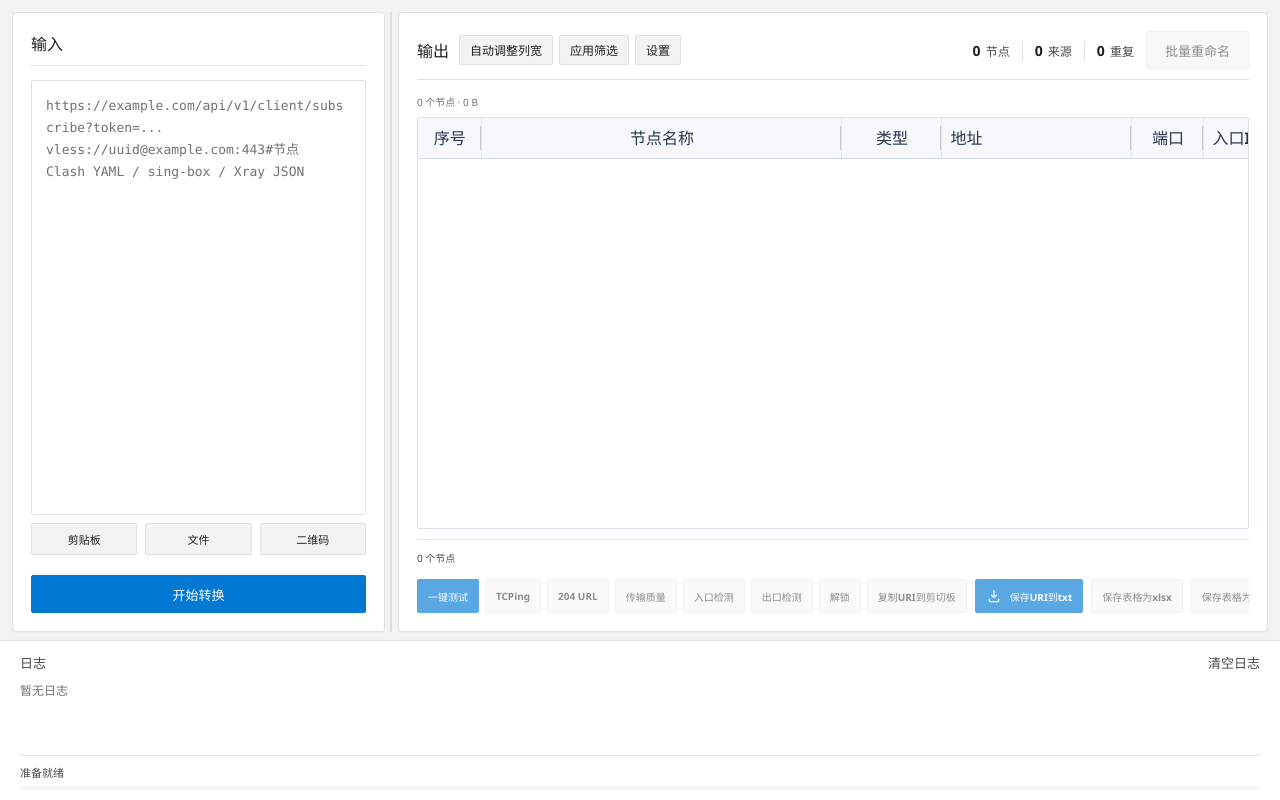
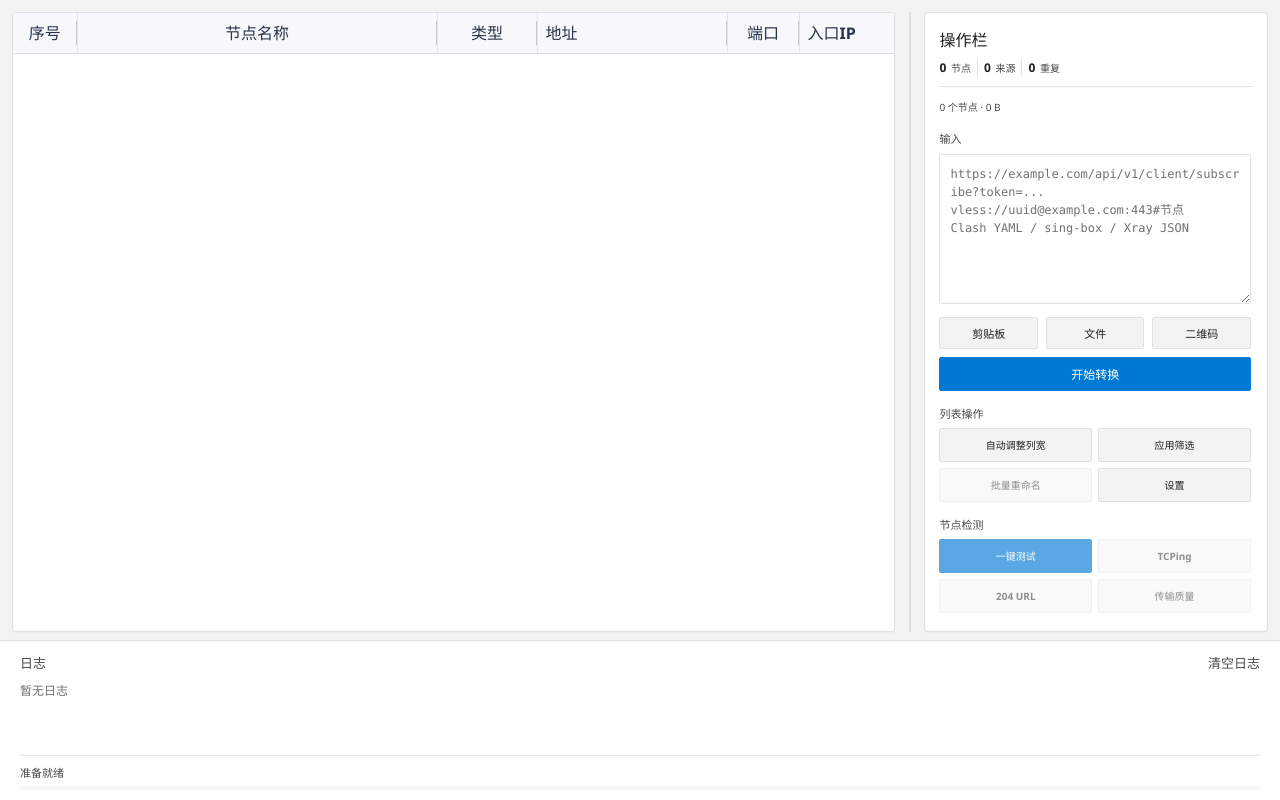
Before and after one commit to HanJason233/all2uri, a website built with Vite: page index.html in a window 1280 px wide. Built offline with nearby package versions, Linux system fonts and the light colour scheme.

Commit message:
合并输入与输出操作栏

```diff
--- a/index.html
+++ b/index.html
@@ -13,22 +13,44 @@
     <div class="app-shell">
       <main class="main-content">
         <div class="workspace" id="workspace">
-          <section class="panel input-panel" id="input-panel" aria-labelledby="input-title">
-            <div class="panel-header">
-              <div class="panel-title-group">
-                <h2 id="input-title">输入</h2>
+          <section class="panel output-panel" id="output-panel" aria-label="输出表格">
+            <div class="output-table-wrap" id="output-table-wrap">
+              <table class="output-table" id="output-table">
+                <colgroup id="output-table-columns"></colgroup>
+                <thead id="output-table-head"></thead>
+                <tbody id="output-table-body"></tbody>
+                <tfoot id="output-table-foot"></tfoot>
+              </table>
             </div>
-              <div class="panel-header-actions">
-                <span class="panel-status" id="processing-status" data-state="idle" role="status" hidden></span>
+          </section>
+
+          <div class="panel-resizer" data-resizer="0" role="separator" aria-orientation="vertical" aria-label="调整输出表格和操作栏宽度" title="拖动调整宽度，双击恢复默认比例" tabindex="0"></div>
+
+          <aside class="panel operation-panel" id="operation-panel" aria-labelledby="operation-panel-title">
+            <div class="operation-panel-header">
+              <h2 id="operation-panel-title">操作栏</h2>
+              <div class="result-stats" aria-live="polite">
+                <span><strong id="node-count">0</strong> 节点</span>
+                <span><strong id="source-count">0</strong> 来源</span>
+                <span><strong id="duplicate-count">0</strong> 重复</span>
               </div>
             </div>
 
+            <div class="operation-panel-status">
+              <span id="output-filter-count" role="status" aria-live="polite">等待输出</span>
+              <span class="node-test-status" id="node-test-status" role="status" aria-live="polite"></span>
+              <span class="panel-status" id="processing-status" data-state="idle" role="status" hidden></span>
+            </div>
+
+            <div class="operation-panel-groups">
+              <section class="operation-panel-group operation-input-group" aria-labelledby="operation-input-title">
+                <h3 id="operation-input-title">输入</h3>
                 <div class="textarea-wrap">
                   <textarea
                     id="subscription-urls"
                     class="url-input"
                     aria-label="订阅 / 节点内容"
-                rows="9"
+                    rows="8"
                     spellcheck="false"
                     autocomplete="off"
                     placeholder="https://example.com/api/v1/client/subscribe?token=...&#10;vless://uuid@example.com:443#节点&#10;Clash YAML / sing-box / Xray JSON"
@@ -43,56 +65,25 @@
 
                 <div class="validation-message" id="validation-message" hidden></div>
 
-            <div class="run-area">
-              <button class="primary-button" id="convert-button" type="button">
+                <button class="primary-button operation-convert-button" id="convert-button" type="button">
                   <span class="button-spinner" aria-hidden="true"></span>
                   <span class="button-label">开始转换</span>
                 </button>
+              </section>
+
+              <section class="operation-panel-group" aria-labelledby="operation-list-title">
+                <h3 id="operation-list-title">列表操作</h3>
+                <div class="operation-button-grid">
+                  <button class="secondary-button" id="output-column-auto-fit-button" type="button" title="根据当前表格内容自动调整列宽">自动调整列宽</button>
+                  <button class="secondary-button" id="output-filter-apply-button" type="button">应用筛选</button>
+                  <button class="secondary-button" id="batch-rename-button" type="button" disabled title="按输出设置选择的字段重命名当前筛选节点">批量重命名</button>
+                  <button class="secondary-button" id="settings-button" type="button" aria-haspopup="dialog" aria-controls="app-settings-dialog">设置</button>
                 </div>
               </section>
 
-          <div class="panel-resizer" data-resizer="0" role="separator" aria-orientation="vertical" aria-label="调整输入和输出版块宽度" title="拖动调整宽度，双击恢复均分" tabindex="0"></div>
-
-          <section class="panel output-panel" id="output-panel" aria-labelledby="result-title">
-            <div class="panel-header">
-              <div class="panel-title-group">
-                <h2 id="result-title">输出</h2>
-                <div class="output-title-actions">
-                  <button class="secondary-button" id="output-column-auto-fit-button" type="button" title="根据当前表格内容自动调整列宽">自动调整列宽</button>
-                  <button class="secondary-button" id="output-filter-apply-button" type="button">应用筛选</button>
-                  <button class="secondary-button" id="settings-button" type="button" aria-haspopup="dialog" aria-controls="app-settings-dialog">设置</button>
-                </div>
-              </div>
-              <div class="panel-header-actions">
-                <div class="result-stats" aria-live="polite">
-                  <span><strong id="node-count">0</strong> 节点</span>
-                  <span><strong id="source-count">0</strong> 来源</span>
-                  <span><strong id="duplicate-count">0</strong> 重复</span>
-                </div>
-                <button class="secondary-button panel-settings-button" id="batch-rename-button" type="button" disabled title="按输出设置选择的字段重命名当前筛选节点">批量重命名</button>
-              </div>
-            </div>
-
-            <div class="output-filter-result">
-              <div class="output-filter-result-heading">
-                <span id="output-filter-count">0 个节点 · 0 B</span>
-              </div>
-              <div class="output-table-wrap" id="output-table-wrap">
-                <table class="output-table" id="output-table">
-                  <colgroup id="output-table-columns"></colgroup>
-                  <thead id="output-table-head"></thead>
-                  <tbody id="output-table-body"></tbody>
-                  <tfoot id="output-table-foot"></tfoot>
-                </table>
-              </div>
-            </div>
-            <div class="output-global-actions">
-              <div class="output-overview-stack">
-                <span id="output-overview">等待输出</span>
-                <span class="node-test-status" id="node-test-status" role="status" aria-live="polite"></span>
-              </div>
-              <div class="output-actions-stack">
-                <div class="node-test-toolbar">
+              <section class="operation-panel-group" aria-labelledby="operation-test-title">
+                <h3 id="operation-test-title">节点检测</h3>
+                <div class="operation-button-grid node-test-toolbar" role="group" aria-label="节点检测操作">
                   <button class="primary-button compact node-test-button" id="node-test-all-button" type="button" disabled>一键测试</button>
                   <button class="secondary-button node-test-button" data-node-test-kind="tcping" type="button" disabled>TCPing</button>
                   <button class="secondary-button node-test-button" data-node-test-kind="url204" type="button" disabled>204 URL</button>
@@ -101,7 +92,11 @@
                   <button class="secondary-button node-test-button" data-node-test-kind="exit" type="button" disabled>出口检测</button>
                   <button class="secondary-button node-test-button" data-node-test-kind="unlock" type="button" disabled>解锁</button>
                 </div>
-                <div class="output-utility-actions">
+              </section>
+
+              <section class="operation-panel-group" aria-labelledby="operation-export-title">
+                <h3 id="operation-export-title">复制与导出</h3>
+                <div class="operation-button-grid">
                   <button class="secondary-button" id="copy-button" type="button" disabled>复制URI到剪切板</button>
                   <button class="primary-button compact" id="save-button" type="button" disabled>
                     <svg viewBox="0 0 20 20" fill="none" aria-hidden="true">
@@ -112,10 +107,9 @@
                   <button class="secondary-button" id="export-table-button" type="button" disabled>保存表格为xlsx</button>
                   <button class="secondary-button" id="export-table-png-button" type="button" disabled>保存表格为png</button>
                 </div>
+              </section>
             </div>
-            </div>
-
-          </section>
+          </aside>
         </div>
       </main>
 
--- a/src/main.ts
+++ b/src/main.ts
@@ -810,7 +810,6 @@ const dom = {
   outputFilterRegionEnabled: getElement<HTMLInputElement>("output-filter-region-enabled"),
   outputFilterRegionOptions: getElement<HTMLDivElement>("output-filter-region-options"),
   outputFilterRegionSummary: getElement<HTMLSpanElement>("output-filter-region-summary"),
-  outputOverview: getElement<HTMLSpanElement>("output-overview"),
   nodeCount: getElement<HTMLElement>("node-count"),
   sourceCount: getElement<HTMLElement>("source-count"),
   duplicateCount: getElement<HTMLElement>("duplicate-count"),
@@ -915,9 +914,9 @@ interface OutputColumnResizeState {
   handle: HTMLElement;
 }
 
-const MIN_PANEL_WIDTH = 200;
+const MIN_PANEL_WIDTH = 280;
 const SPLITTER_WIDTH = 13;
-const DEFAULT_PANEL_RATIOS = [0.3, 0.7];
+const DEFAULT_PANEL_RATIOS = [0.72, 0.28];
 
 let panelRatios = [...DEFAULT_PANEL_RATIOS];
 let resizeState: ResizeState | null = null;
@@ -988,7 +987,13 @@ function showToast(message: string, error = false) {
 }
 
 function availableWorkspaceWidth(): number {
-  return Math.max(0, dom.workspace.getBoundingClientRect().width - dom.panelResizers.length * SPLITTER_WIDTH);
+  const columnGap = Number.parseFloat(getComputedStyle(dom.workspace).columnGap) || 0;
+  const gapsWidth = columnGap * Math.max(0, dom.workspace.children.length - 1);
+  return Math.max(0,
+    dom.workspace.getBoundingClientRect().width
+      - dom.panelResizers.length * SPLITTER_WIDTH
+      - gapsWidth,
+  );
 }
 
 function clampPanelRatios(ratios: number[], availableWidth: number): number[] {
@@ -2664,13 +2669,12 @@ function renderOutputFilter(updateSummary = true) {
   renderedOutputRowRange = { start: -1, end: -1 };
   renderOutputTableRows(true);
   dom.outputTableWrap.hidden = false;
-  dom.outputFilterCount.textContent = `${uris.length} 个节点 · ${formatBytes(outputBytes)}`;
 
   const regionStatus = regionLookupState === "running" ? " · 地区查询中" : "";
   const countText = isOutputFilterActive()
     ? `${uris.length} / ${outputUris.length} 个节点`
     : `${outputUris.length} 个节点`;
-  dom.outputOverview.textContent = `${countText}${regionStatus}`;
+  dom.outputFilterCount.textContent = `${countText} · ${formatBytes(outputBytes)}${regionStatus}`;
   updateOutputFilterSettingsSummaries();
   dom.entryRegionConcurrency.disabled = running || regionLookupState === "running";
   dom.exitRegionConcurrency.disabled = running || regionLookupState === "running";
--- a/src/styles.css
+++ b/src/styles.css
@@ -89,12 +89,12 @@ select:focus-visible {
 }
 
 .workspace {
-  --panel-a: 0.3fr;
-  --panel-b: 0.7fr;
+  --panel-a: 0.72fr;
+  --panel-b: 0.28fr;
   display: grid;
   flex: 1;
-  grid-template-columns: minmax(200px, var(--panel-a)) 13px minmax(200px, var(--panel-b));
-  gap: 0;
+  grid-template-columns: minmax(280px, var(--panel-a)) 13px minmax(280px, var(--panel-b));
+  gap: 8px;
   align-items: stretch;
   width: 100%;
   min-height: 0;
@@ -151,9 +151,13 @@ body.resizing-panels {
   user-select: none;
 }
 
-.input-panel,
+.output-panel,
+.operation-panel {
+  flex-direction: column;
+}
+
 .output-panel {
-  flex-direction: column;
+  padding: 0;
 }
 
 .panel-header {
@@ -178,26 +182,6 @@ body.resizing-panels {
   font-size: 16px;
   font-weight: 600;
   letter-spacing: 0;
-}
-
-.output-title-actions {
-  display: flex;
-  flex: 0 0 auto;
-  gap: 6px;
-  align-items: center;
-}
-
-.output-title-actions .secondary-button {
-  min-height: 30px;
-  padding: 0 10px;
-  font-size: 12px;
-  white-space: nowrap;
-}
-
-.panel-settings-button {
-  min-height: 30px;
-  padding: 0 10px;
-  font-size: 12px;
 }
 
 .panel-header-actions {
@@ -256,18 +240,6 @@ body.resizing-panels {
 
 .textarea-wrap {
   position: relative;
-}
-
-.input-panel .textarea-wrap {
-  display: flex;
-  flex: 1;
-  min-height: 0;
-}
-
-.input-panel .url-input {
-  flex: 1;
-  min-height: 0;
-  resize: none;
 }
 
 .input-source-actions {
@@ -848,11 +820,6 @@ label.settings-row:hover {
   background-size: 5px 5px, 5px 5px;
 }
 
-.run-area {
-  margin-top: auto;
-  padding-top: 20px;
-}
-
 .progress-copy {
   display: flex;
   align-items: center;
@@ -1039,41 +1006,14 @@ label.settings-row:hover {
   font-weight: 650;
 }
 
-.output-filter-result {
-  display: flex;
-  flex: 1;
-  flex-direction: column;
-  gap: 8px;
-  min-height: 0;
-}
-
-.output-filter-result-heading {
-  display: flex;
-  gap: 12px;
-  align-items: center;
-  justify-content: space-between;
-}
-
-.output-filter-result-heading strong {
-  color: var(--text-secondary);
-  font-size: 11px;
-  font-weight: 650;
-}
-
-.output-filter-result-heading span {
-  color: var(--text-muted);
-  font-size: 10px;
-  white-space: nowrap;
-}
-
 .output-table-wrap {
   flex: 1;
   min-height: 0;
   overflow: auto;
   overflow-anchor: none;
   background: #ffffff;
-  border: 1px solid #d8e0ea;
-  border-radius: 2px;
+  border: 0;
+  border-radius: 0;
   scrollbar-color: var(--border-strong) transparent;
   scrollbar-width: thin;
 }
@@ -1651,20 +1591,46 @@ body.resizing-output-columns * {
   accent-color: var(--accent);
 }
 
-.output-global-actions {
+.operation-panel {
+  display: flex;
+  gap: 12px;
+  min-width: 0;
+  padding: 14px;
+}
+
+.operation-panel-header {
+  display: flex;
+  flex-direction: column;
+  gap: 8px;
+  padding-bottom: 10px;
+  border-bottom: 1px solid var(--border);
+}
+
+.operation-panel-header h2 {
+  margin: 0;
+  font-size: 16px;
+  font-weight: 600;
+}
+
+.operation-panel .result-stats {
+  display: flex;
+  justify-content: flex-start;
+  gap: 6px;
+  font-size: 10px;
+  white-space: normal;
+}
+
+.operation-panel .result-stats span + span {
+  padding-left: 6px;
+}
+
+.operation-panel .result-stats strong {
+  font-size: 12px;
+}
+
+.operation-panel-status {
   display: flex;
   flex: 0 0 auto;
-  flex-wrap: wrap;
-  gap: 10px;
-  align-items: flex-end;
-  justify-content: space-between;
-  margin-top: 10px;
-  padding-top: 10px;
-  border-top: 1px solid var(--border);
-}
-
-.output-overview-stack {
-  display: flex;
   flex-direction: column;
   gap: 4px;
   min-width: 0;
@@ -1672,47 +1638,89 @@ body.resizing-output-columns * {
   font-size: 10px;
 }
 
-.output-actions-stack {
-  display: flex;
-  flex: 0 1 auto;
-  flex-direction: row;
-  align-items: center;
+.operation-panel-status > span {
+  white-space: normal;
+  overflow-wrap: anywhere;
+}
+
+.operation-panel .node-test-status {
+  white-space: normal;
+}
+
+.operation-input-group .textarea-wrap {
+  margin-top: 8px;
+}
+
+.operation-input-group .url-input {
+  height: 150px;
+  min-height: 100px;
+  padding: 10px;
+  resize: vertical;
+  font-size: 12px;
+  line-height: 1.5;
+}
+
+.operation-input-group .operation-convert-button {
+  min-height: 34px;
+  margin-top: 8px;
+  padding: 0 10px;
+  font-size: 12px;
+}
+
+.operation-panel-groups {
+  display: flex;
+  flex: 1 1 auto;
+  flex-direction: column;
+  gap: 14px;
+  min-height: 0;
+  padding-right: 2px;
+  overflow-x: hidden;
+  overflow-y: auto;
+  scrollbar-width: thin;
+}
+
+.operation-panel-group {
+  min-width: 0;
+}
+
+.operation-panel-group h3 {
+  margin: 0 0 7px;
+  color: var(--text-secondary);
+  font-size: 11px;
+  font-weight: 600;
+}
+
+.operation-button-grid {
+  display: grid;
+  grid-template-columns: repeat(2, minmax(0, 1fr));
   gap: 6px;
+}
+
+.operation-button-grid > button {
   min-width: 0;
-  max-width: 100%;
-  overflow-x: auto;
-  overflow-y: hidden;
-  scrollbar-width: thin;
-}
-
-.output-actions-stack > .node-test-toolbar,
-.output-actions-stack > .output-utility-actions {
-  flex: 0 0 auto;
+  min-height: 34px;
+  justify-content: center;
+  padding: 4px 6px;
+  font-size: 10px;
+  line-height: 1.25;
+  text-align: center;
+  white-space: normal;
+}
+
+.operation-button-grid > .primary-button.compact {
+  width: 100%;
+  min-width: 0;
+  min-height: 34px;
+}
+
+.operation-panel .node-test-toolbar {
+  display: grid;
+  width: auto;
   max-width: none;
+  grid-template-columns: repeat(2, minmax(0, 1fr));
+  gap: 6px;
+  justify-content: stretch;
   overflow: visible;
-}
-
-.output-utility-actions {
-  display: flex;
-  width: max-content;
-  max-width: 100%;
-  flex-wrap: nowrap;
-  justify-content: flex-end;
-  gap: 8px;
-  overflow-x: auto;
-  scrollbar-width: thin;
-}
-
-.output-global-actions .primary-button,
-.output-global-actions .secondary-button {
-  min-height: 34px;
-  padding: 0 10px;
-  font-size: 10px;
-  border-radius: 2px;
-}
-
-.output-global-actions .primary-button.compact {
-  min-width: 0;
 }
 
 .toast {
@@ -1784,6 +1792,20 @@ body.resizing-output-columns * {
   }
 
   .output-panel {
+    min-height: 60vh;
+  }
+
+  .operation-panel {
+    height: auto;
+    min-height: 0;
+  }
+
+  .operation-panel-groups {
+    flex: 0 0 auto;
+    overflow: visible;
+  }
+
+  .output-panel {
     border-top: 1px solid var(--border);
   }
 
@@ -1916,13 +1938,6 @@ body.resizing-output-columns * {
     padding: 18px;
   }
 
-  .output-global-actions {
-    align-items: stretch;
-  }
-
-  .output-actions-stack {
-    align-items: center;
-  }
 }
 
 /* Detailed node test settings */
```
Lines whose indentation alone changed are shown as unchanged.
